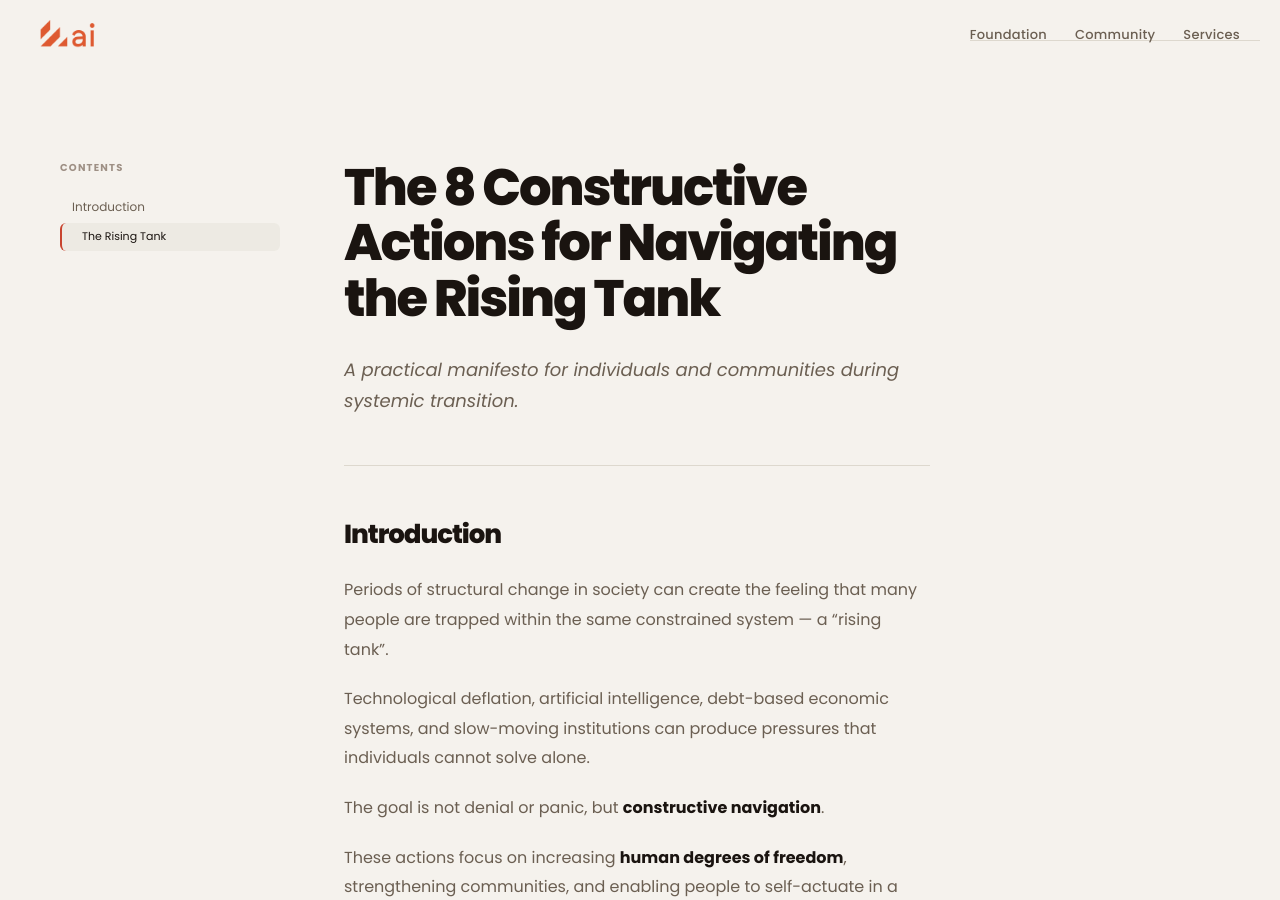
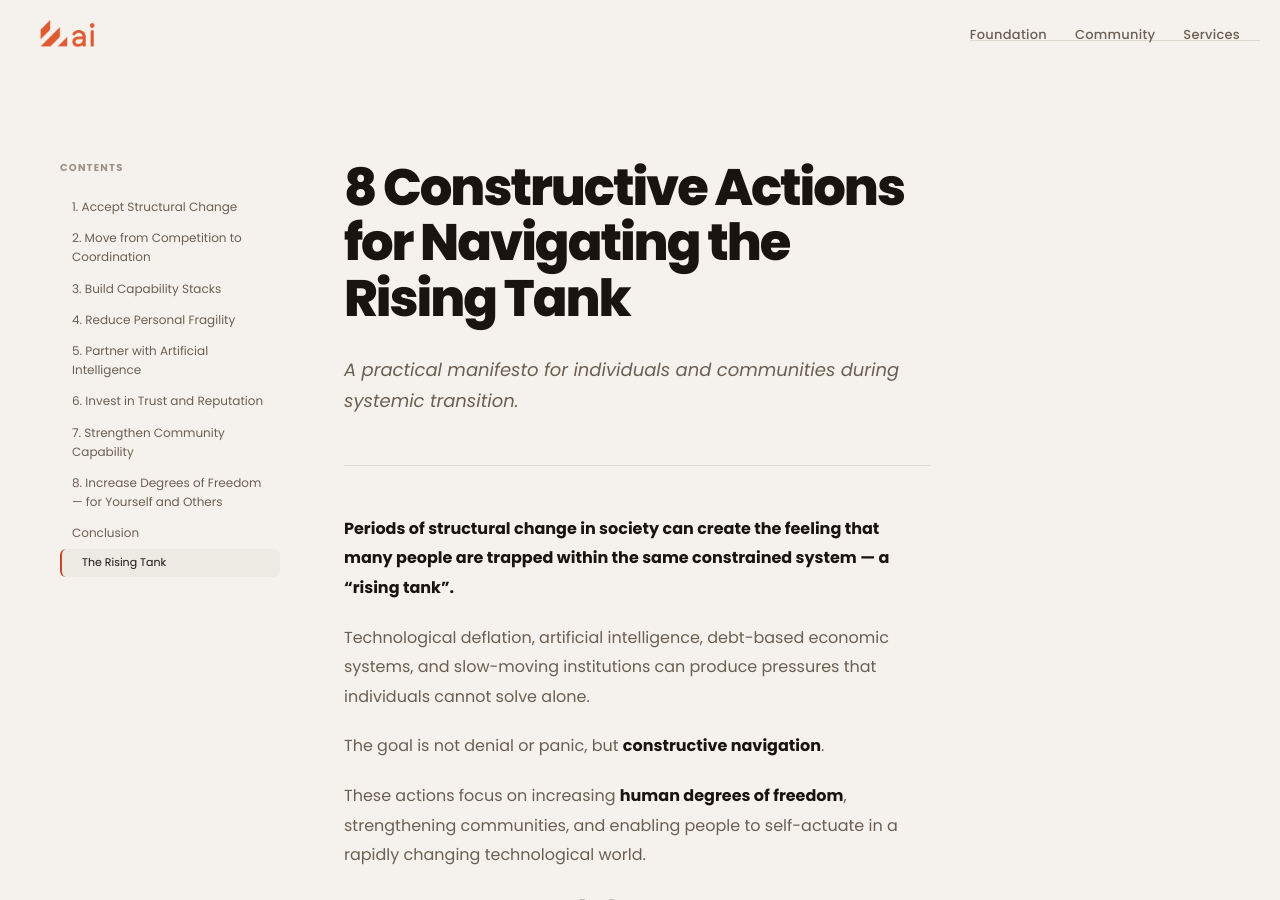
Before and after one commit to selfdriven-foundation/selfdriven-ai, a Jekyll site: the page built from docs/pages/research-the-rising-tank-8-constructive-actions.md, in a window 1280 px wide and 900 px high. Built offline with Jekyll 4.4.1, drawn with Linux system fonts in a browser that asks for light colours; some of the changed text lies outside the part shown.

Commit message:
the-risk-tank-8

```diff
--- a/docs/pages/research-the-rising-tank-8-constructive-actions.md
+++ b/docs/pages/research-the-rising-tank-8-constructive-actions.md
@@ -14,13 +14,11 @@
 permalink: /research/the-rising-tank/8-constructive-actions
 ---
 
-# The 8 Constructive Actions for Navigating the Rising Tank
+# 8 Constructive Actions for Navigating the Rising Tank
 
 *A practical manifesto for individuals and communities during systemic transition.*
 
-## Introduction
-
-Periods of structural change in society can create the feeling that many people are trapped within the same constrained system — a “rising tank”.
+**Periods of structural change in society can create the feeling that many people are trapped within the same constrained system — a “rising tank”.**
 
 Technological deflation, artificial intelligence, debt-based economic systems, and slow-moving institutions can produce pressures that individuals cannot solve alone.
 
@@ -28,7 +26,7 @@
 
 These actions focus on increasing **human degrees of freedom**, strengthening communities, and enabling people to self-actuate in a rapidly changing technological world.
 
-# 1. Accept Structural Change
+## 1. Accept Structural Change
 
 The first constructive step is intellectual honesty.
 
@@ -42,7 +40,7 @@
 
 Clarity reduces fear and allows people to make deliberate decisions.
 
-# 2. Move from Competition to Coordination
+## 2. Move from Competition to Coordination
 
 When systems become constrained, pure competition becomes destructive.
 
@@ -57,9 +55,7 @@
 
 Coordination multiplies human capability.
 
-
-
-# 3. Build Capability Stacks
+## 3. Build Capability Stacks
 
 Traditional employment identities were built around single skills.
 
@@ -76,9 +72,7 @@
 
 People with broad capability stacks adapt far faster than specialists tied to a single role.
 
-
-
-# 4. Reduce Personal Fragility
+## 4. Reduce Personal Fragility
 
 Many people remain trapped because their lives depend on fragile financial structures.
 
@@ -91,9 +85,7 @@
 
 Reducing fragility increases **decision freedom**.
 
-
-
-# 5. Partner with Artificial Intelligence
+## 5. Partner with Artificial Intelligence
 
 Artificial intelligence is not only a disruptive force; it is also a capability amplifier.
 
@@ -105,9 +97,7 @@
 
 In many environments, humans increasingly act as **directors and verifiers of AI output**.
 
-
-
-# 6. Invest in Trust and Reputation
+## 6. Invest in Trust and Reputation
 
 As AI dramatically increases the volume of generated information, **trust becomes the scarce resource**.
 
@@ -137,9 +125,7 @@
 
 These networks provide support structures outside traditional employment systems.
 
-
-
-# 8. Increase Degrees of Freedom — for Yourself and Others
+## 8. Increase Degrees of Freedom — for Yourself and Others
 
 The core measure of resilience is **degrees of freedom** — the number of meaningful choices available.
 
@@ -155,9 +141,7 @@
 
 When more people gain capability and freedom, the entire system becomes more stable.
 
-
-
-# Conclusion
+## Conclusion
 
 The “rising tank” describes a shared structural pressure facing many societies during technological transition.
 
```
Also changed, not shown: other parts of docs/pages/research-the-rising-tank-8-constructive-actions.md (+2 -4 lines), docs/pages/research-the-rising-tank.md (+1 -1 lines).
